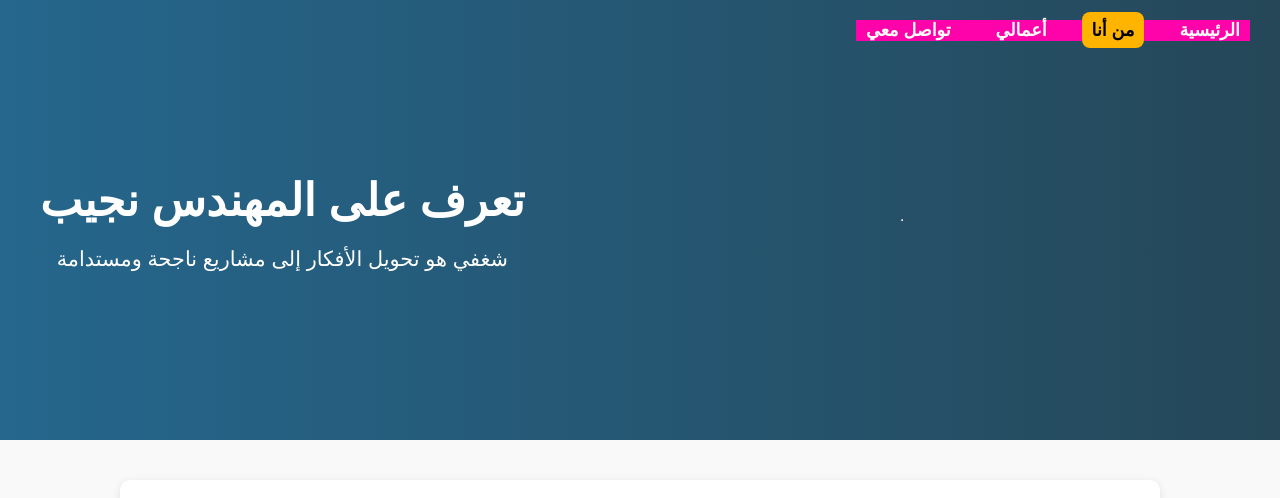
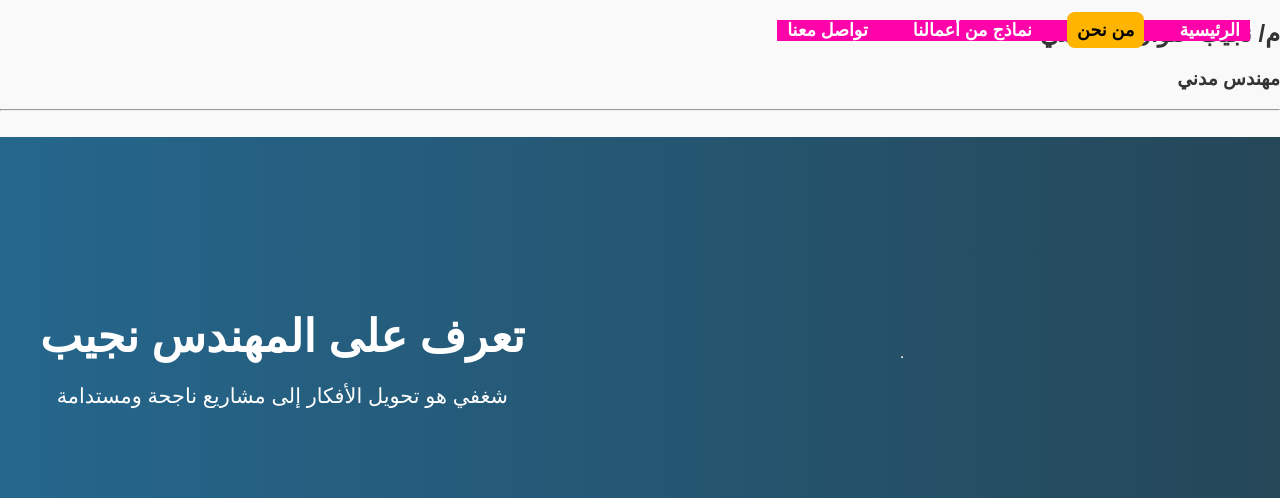
Before and after one commit to Ahmedalawmissi/en_nejeeb, a plain HTML site: page about.html in a window 1280 px wide. Shown: the top 498 px of the page. Drawn offline with Linux system fonts and the light colour scheme.

Commit message:
Update about.html

```diff
--- a/about.html
+++ b/about.html
@@ -9,28 +9,46 @@
 </head>
 
 <body>
+    <div class="nav">
 
+
+
+        <div class="disc">
+            <h2><b>م/ نجيب علوان الفراصي </b></h2>
+            <h3><b>مهندس مدني</b></h3>
+
+        </div>
+        <hr>
+        <div class="icon">
+            <img src="images/file_00000000acdc620a92d4a044d11238a7.png" alt="">
+        </div>
+
+
+
+    </div>
     <header class="hero about-hero">
-        <div class="navbar">
-            <nav>
-                <ul>
-                    <li><a href="index.html">الرئيسية</a></li>
-                    <li><a href="about.html" class="active">من أنا</a></li>
-                    <li><a href="projects.html">أعمالي</a></li>
-                    <li><a href="contact.html">تواصل معي</a></li>
-                </ul>
-            </nav>
-        </div>
+
         <hr>
         <div class="overlay">
             <h1>تعرف على المهندس نجيب</h1>
             <p>شغفي هو تحويل الأفكار إلى مشاريع ناجحة ومستدامة</p>
         </div>
     </header>
-
+    <section>
+        <div class="navbar">
+            <nav>
+                <ul>
+                    <li><a href="index.html">الرئيسية</a></li>
+                    <li><a href="about.html" class="active">من نحن</a></li>
+                    <li><a href="projects.html"> نماذج من أعمالنا</a></li>
+                    <li><a href="contact.html">تواصل معنا</a></li>
+                </ul>
+            </nav>
+        </div>
+    </section>
     <main class="section about-section">
         <div class="about-content">
-            <img src="images/engineer-profile.jpg" alt="صورة المهندس نجيب" class="profile-img" />
+            <img src="images/Screenshot_20250730-021459-465.png" alt="صورة المهندس نجيب" class="profile-img" />
             <div>
                 <h2>من هو المهندس نجيب</h2>
                 <p>
```
